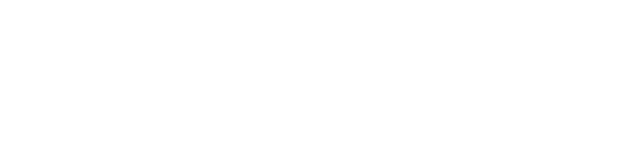
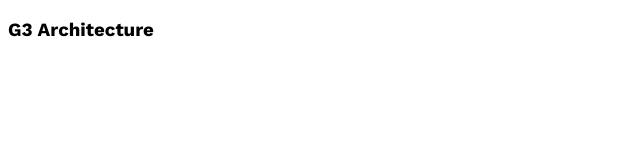
Before and after one commit to Razkkhan/g3-Architecture, a plain HTML site: page index.html in a window 1280 px wide. Shown: the whole page, without its empty margins (0-640 px from the left). Drawn offline with nearby package versions, Linux system fonts and the light colour scheme.

Commit message:
added google fonts

```diff
--- a/CSS/Styles.css
+++ b/CSS/Styles.css
@@ -0,0 +1,9 @@
+@import url('https://fonts.googleapis.com/css2?family=Work+Sans:ital,wght@0,100..900;1,100..900&display=swap');
+
+
+.work-sans-font {
+    font-family: "Work Sans", sans-serif;
+    font-optical-sizing: auto;
+    font-weight: 400px;
+    font-style: normal;
+}
--- a/index.html
+++ b/index.html
@@ -8,9 +8,12 @@
     <link rel="stylesheet" href="./CSS/Styles.css">
 </head>
 
-<body>
+<body class="work-sans-font">
     <header>
+        <nav class="navbar">
+            <h3 class="brand">G3 Architecture</h3>
 
+        </nav>
     </header>
     <main>
 
```
